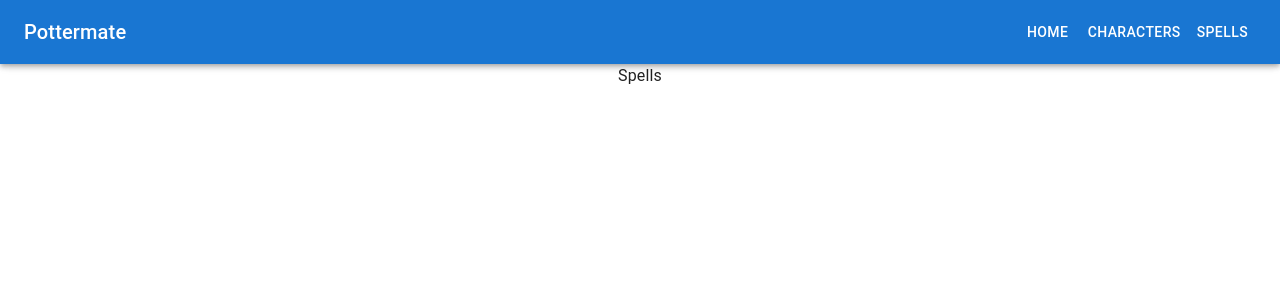
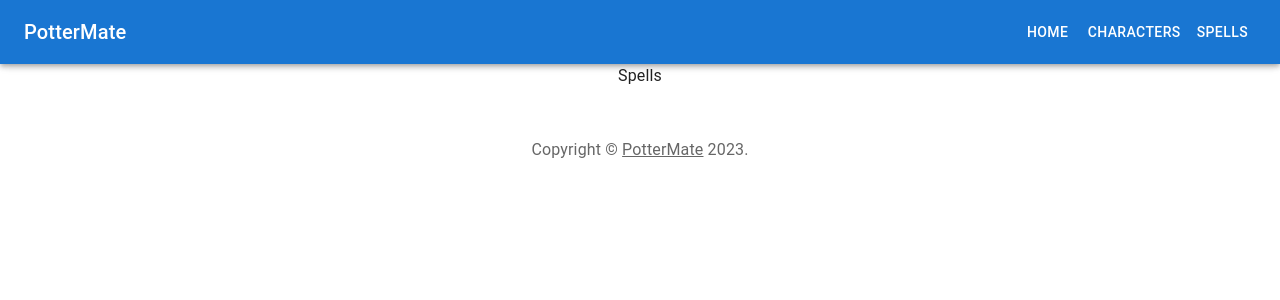
Before and after one commit to Nic-Horton/MaraudersMemoir, a React (Create React App) app: page /spells in a window 1280 px wide. Shown: the top 300 px of the page. Built offline with nearby package versions, Linux system fonts and the light colour scheme.

Commit message:
Added footer to app

```diff
--- a/src/App.js
+++ b/src/App.js
@@ -4,6 +4,7 @@ import Home from './pages/Home';
 import Characters from './pages/Characters';
 import Spells from './pages/Spells';
 import Navbar from './components/layout/Navbar';
+import Footer from './components/layout/Footer';
 
 function App() {
 	return (
@@ -14,6 +15,7 @@ function App() {
 				<Route path="/characters" element={<Characters />}></Route>
 				<Route path="/spells" element={<Spells />}></Route>
 			</Routes>
+			<Footer />
 		</div>
 	);
 }
--- a/src/components/layout/Footer.jsx
+++ b/src/components/layout/Footer.jsx
@@ -0,0 +1,31 @@
+import React from 'react'
+import { NavLink } from 'react-router-dom';
+import Box from '@mui/material/Box';
+import Container from '@mui/material/Container';
+import Typography from '@mui/material/Typography';
+import { Link } from '@mui/material';
+
+function Copyright() {
+  return (
+    <Typography variant="subtitle1" align="center" color="text.secondary" component="p">
+      {'Copyright © '}
+      <Link component={NavLink} color="inherit" to={'/'}>
+        PotterMate
+      </Link>{' '}
+      {new Date().getFullYear()}
+      {'.'}
+    </Typography>
+  );
+}
+
+function Footer() {
+  return (
+    <Box component="footer" sx={{ bgcolor: 'background.paper', py: 6 }}>
+      <Container maxWidth="lg">
+        <Copyright />
+      </Container>
+    </Box>
+  )
+}
+
+export default Footer
--- a/src/components/layout/Navbar.jsx
+++ b/src/components/layout/Navbar.jsx
@@ -29,7 +29,7 @@ function Navbar(props) {
   const drawer = (
     <Box onClick={handleDrawerToggle} sx={{ textAlign: 'center' }}>
       <Typography variant="h6" sx={{ my: 2 }}>
-        Pottermate
+        PotterMate
       </Typography>
       <Divider />
       <List>
@@ -65,7 +65,7 @@ function Navbar(props) {
             component="div"
             sx={{ flexGrow: 1, display: { xs: 'none', sm: 'block', textAlign:'left'}}}
           >
-            Pottermate
+            PotterMate
           </Typography>
           <Box sx={{ display: { xs: 'none', sm: 'block' } }}>
             {navItems.map((item) => (
```
